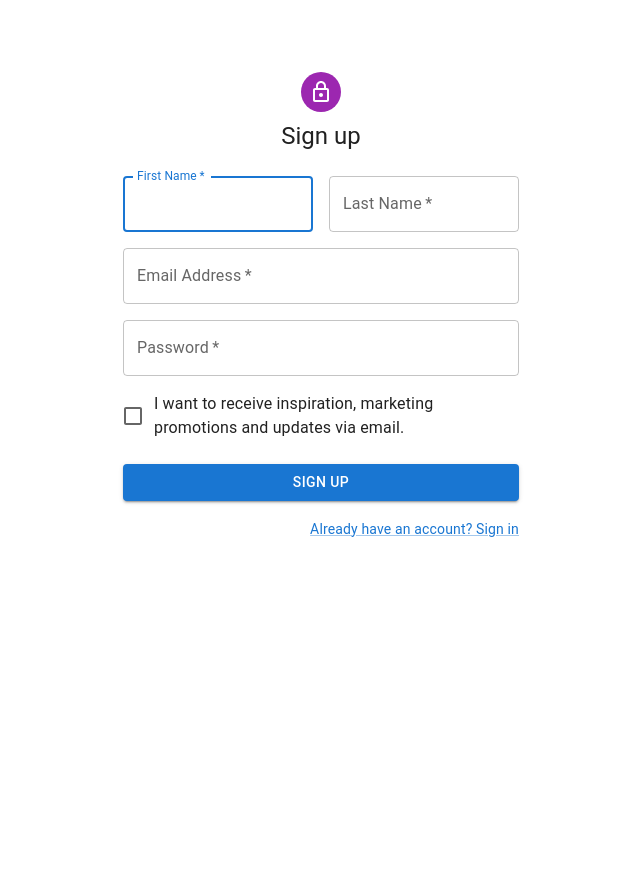
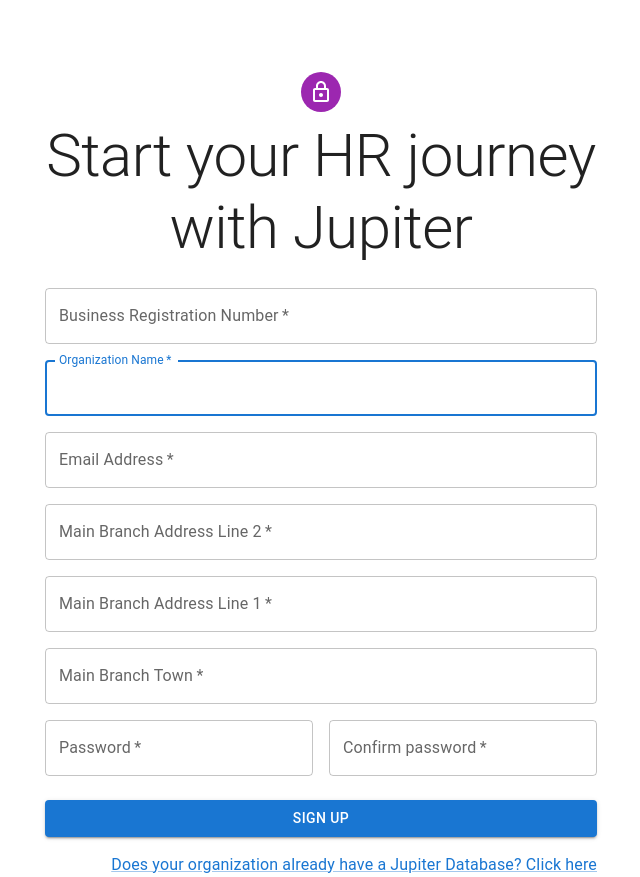
Before and after one commit to samithkavishke/HRMS, a React (Create React App) app in the folder Samith/client/: page /Signup in a window 1280 px wide. Shown: the whole page, without its empty margins (319-959 px from the left). Before the commit the page ends 800 px from the top, so only its background shows below. Built offline with nearby package versions, Linux system fonts and the light colour scheme.

Commit message:
signup-added

```diff
--- a/Samith/client/src/App.js
+++ b/Samith/client/src/App.js
@@ -4,26 +4,24 @@
 import PersistentDrawerLeft from "./Components/UserPageComponents/DashBoard";
 import SignIn from "./Components/LoginPageComponents/Login";
 import { LoginContext } from "./Helper/UserContext";
-import { useCookies } from "react-cookie";
-
 import SignUp from "./Components/SignupPageComponents/Signup";
-import Reports from "./Components/AdminPageComponents/FilterPage";
-
+import Welcome from "./Components/WelcomePageComponents/Welcome";
 
 function App() {
-  const [cookies, setCookie, removeCookie] = useCookies(["user"]);
-  const [loggedIn, setLoggedIn] = useState(Boolean(cookies.token));
+  const [loggedIn, setLoggedIn] = useState(true);  // should be set to false
 
+  const providerValue = useMemo(
+    () => ({ loggedIn, setLoggedIn }),
+    [loggedIn, setLoggedIn]
+  );
   return (
     <BrowserRouter>
-      <LoginContext.Provider
-        value={{ loggedIn, setLoggedIn, cookies, setCookie, removeCookie }}
-      >
+      <LoginContext.Provider value={{ loggedIn, setLoggedIn }}>
         <Routes>
-          <Route path="/Filter" element={<Reports />}></Route>
           <Route path="/Signup" element={<SignUp />}></Route>
           <Route path="/Home" element={<PersistentDrawerLeft />}></Route>
-          <Route path="/" element={<SignIn />}></Route>
+          <Route path="/Signin" element={<SignIn />}></Route>
+          <Route path="/" element={<Welcome />}></Route>
         </Routes>
       </LoginContext.Provider>
     </BrowserRouter>
--- a/Samith/client/src/Components/SignupPageComponents/Signup.js
+++ b/Samith/client/src/Components/SignupPageComponents/Signup.js
@@ -14,8 +14,12 @@
 import { createTheme, ThemeProvider } from "@mui/material/styles";
 import { Navigate } from "react-router-dom";
 import { Axios } from "axios";
+import { color } from "@mui/system";
 
 const theme = createTheme();
+const passwordcheck = document.getElementById('password');
+const passwordcheck2 = document.getElementById('password2');
+
 
 export default function SignUp() {
 
@@ -36,7 +40,7 @@
 
   return (
     <ThemeProvider theme={theme}>
-      <Container component="main" maxWidth="xs">
+      <Container component="main" maxWidth="sm">
         <CssBaseline />
         <Box
           sx={{
@@ -49,8 +53,8 @@
           <Avatar sx={{ m: 1, bgcolor: "secondary.main" }}>
             <LockOutlinedIcon />
           </Avatar>
-          <Typography component="h1" variant="h5">
-            Sign up
+          <Typography component="h1" variant="h2" align="center">
+            Start your HR journey with Jupiter
           </Typography>
           <Box
             component="form"
@@ -59,27 +63,28 @@
             sx={{ mt: 3 }}
           >
             <Grid container spacing={2}>
-              <Grid item xs={12} sm={6}>
+            <Grid item xs={12}>
+                <TextField
+                  required
+                  fullWidth
+                  name="regnum"
+                  label="Business Registration Number"
+                  id="regnum"
+                  autoComplete="regnum"
+                />
+              </Grid>
+              <Grid item xs={12}>
                 <TextField
                   autoComplete="given-name"
-                  name="firstName"
+                  name="companyname"
                   required
                   fullWidth
-                  id="firstName"
-                  label="First Name"
+                  id="companyname"
+                  label="Organization Name"
                   autoFocus
                 />
               </Grid>
-              <Grid item xs={12} sm={6}>
-                <TextField
-                  required
-                  fullWidth
-                  id="lastName"
-                  label="Last Name"
-                  name="lastName"
-                  autoComplete="family-name"
-                />
-              </Grid>
+
               <Grid item xs={12}>
                 <TextField
                   required
@@ -94,6 +99,37 @@
                 <TextField
                   required
                   fullWidth
+                  name="mainaddress2"
+                  label="Main Branch Address Line 2"
+                  id="mainaddress2"
+                  autoComplete="mainaddress2"
+                />
+              </Grid>
+              <Grid item xs={12}>
+                <TextField
+                  required
+                  fullWidth
+                  name="mainaddress1"
+                  label="Main Branch Address Line 1"
+                  id="mainaddress1"
+                  autoComplete="mainaddress1"
+                />
+              </Grid>
+              <Grid item xs={12}>
+                <TextField
+                  required
+                  fullWidth
+                  name="town"
+                  label="Main Branch Town"
+                  id="town"
+                  autoComplete="town"
+                />
+              </Grid>
+
+              <Grid item xs={12} sm={6}>
+                <TextField
+                  required
+                  fullWidth
                   name="password"
                   label="Password"
                   type="password"
@@ -101,14 +137,19 @@
                   autoComplete="new-password"
                 />
               </Grid>
-              <Grid item xs={12}>
-                <FormControlLabel
-                  control={
-                    <Checkbox value="allowExtraEmails" color="primary" />
-                  }
-                  label="I want to receive inspiration, marketing promotions and updates via email."
+              <Grid item xs={12} sm={6}>
+                <TextField
+                  required
+                  fullWidth
+                  name="password2"
+                  label="Confirm password"
+                  type="password"
+                  id="password2"
+                  autoComplete="new-password2"
+
                 />
               </Grid>
+
             </Grid>
             <Button
               type="submit"
@@ -120,8 +161,11 @@
             </Button>
             <Grid container justifyContent="flex-end">
               <Grid item>
-                <Link href="#" variant="body2">
-                  Already have an account? Sign in
+                <Link href="http://localhost:3000/Signin" variant="body1">
+
+                  Does your organization already have a Jupiter Database? Click here
+
+
                 </Link>
               </Grid>
             </Grid>
--- /dev/null
+++ b/Samith/client/src/Components/WelcomePageComponents/Welcome.js
@@ -0,0 +1,89 @@
+import * as React from 'react';
+import AppBar from '@mui/material/AppBar';
+import Button from '@mui/material/Button';
+import CameraIcon from '@mui/icons-material/PhotoCamera';
+import Card from '@mui/material/Card';
+import CardActions from '@mui/material/CardActions';
+import CardContent from '@mui/material/CardContent';
+import CardMedia from '@mui/material/CardMedia';
+import CssBaseline from '@mui/material/CssBaseline';
+import Grid from '@mui/material/Grid';
+import Stack from '@mui/material/Stack';
+import Box from '@mui/material/Box';
+import Toolbar from '@mui/material/Toolbar';
+import Typography from '@mui/material/Typography';
+import Container from '@mui/material/Container';
+import Link from '@mui/material/Link';
+import { Chip } from '@mui/material';
+import { createTheme, ThemeProvider } from '@mui/material/styles';
+
+// const cards = [1, 3];
+
+const theme = createTheme();
+
+export default function Welcome() {
+  return (
+    <ThemeProvider theme={theme}>
+      <CssBaseline />
+      <AppBar position="relative">
+        <Toolbar>
+          <Button href="http://localhost:3000/" variant='contained'>Jupiter Human Resource Manager</Button>
+        </Toolbar>
+      </AppBar>
+      <main>
+        {/* Hero unit */}
+        <Box
+          sx={{
+            bgcolor: 'background.paper',
+            pt: 8,
+            pb: 6,
+          }}
+        >
+          <Container maxWidth="lg">
+            <Typography
+              component="h1"
+              variant="h1"
+              align="center"
+              color="text.primary"
+              gutterBottom
+            >
+              Jupiter Human Resource Manager
+            </Typography>
+            <Typography variant="h3" align="center" color="text.primary" paragraph>
+              Manage your company's most important resource here...
+            </Typography>
+            <Stack
+              sx={{ pt: 4 }}
+              direction="row"
+              spacing={18}
+              justifyContent="center"
+            >
+              <div>
+              <Button href="/Signup" variant="contained" size="large">Start your HR journey here</Button>
+              </div>
+              <div>
+              <Button href="/Signin" variant="outlined" size="large">Login to existing company</Button>
+              </div>
+            </Stack>
+          </Container>
+        </Box>
+
+      </main>
+      {/* Footer */}
+      <Box sx={{ bgcolor: 'background.paper', p: 6 }} component="footer">
+        <Typography variant="h6" align="center" gutterBottom>
+          Designed by Jupiter Apparel Company IT Division
+        </Typography>
+        <Typography
+          variant="subtitle1"
+          align="center"
+          color="text.secondary"
+          component="p"
+        >
+          {/* Something here to give the footer a purpose! */}
+        </Typography>
+      </Box>
+      {/* End footer */}
+    </ThemeProvider>
+  );
+}
```
